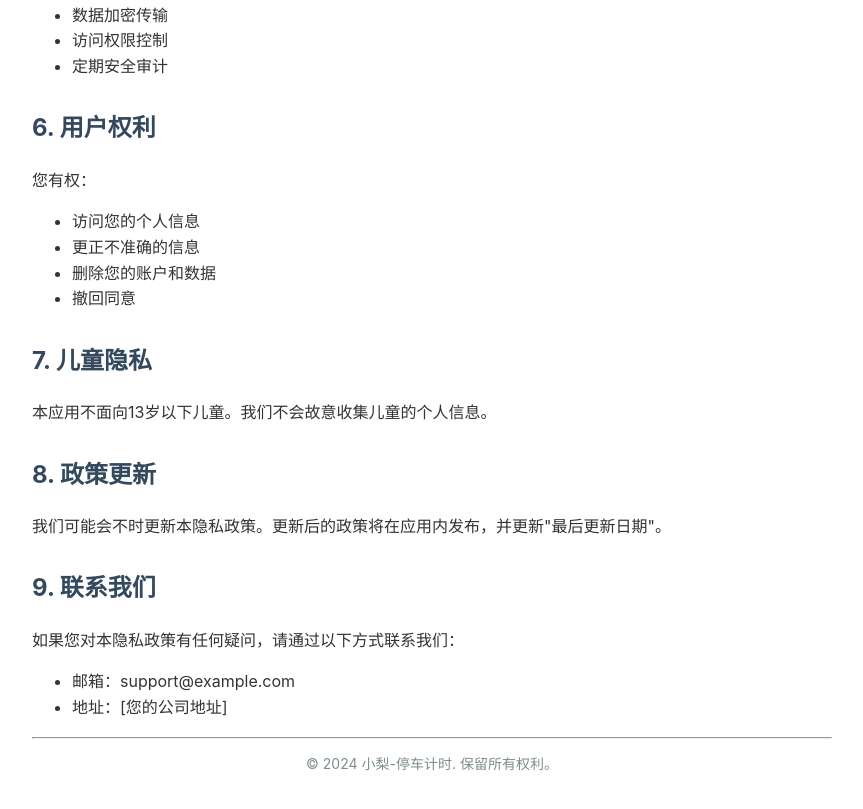
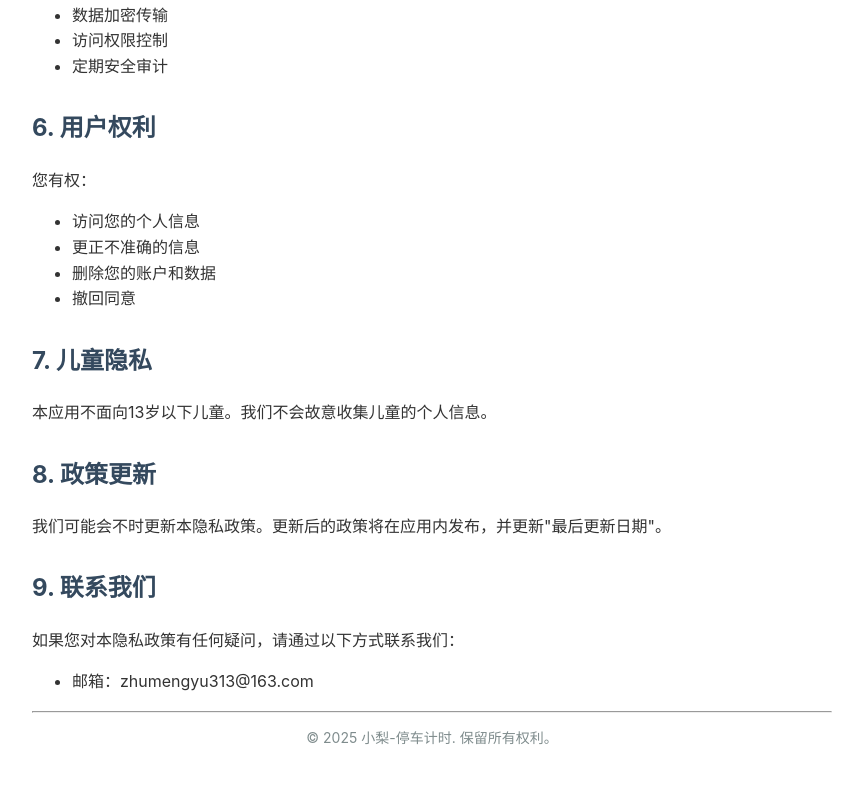
Before and after one commit to zhumengyu313/privacy-policy, a plain HTML site: page index.html in a window 1280 px wide. Shown: the part 1064-1873 px from the top of the page, without its empty margins (208-1071 px from the left). After the commit the page ends 1847 px from the top, so only its background shows below. Drawn offline with Linux system fonts and the light colour scheme.

Commit message:
Update index.html

```diff
--- a/index.html
+++ b/index.html
@@ -86,13 +86,12 @@
     <h2>9. 联系我们</h2>
     <p>如果您对本隐私政策有任何疑问，请通过以下方式联系我们：</p>
     <ul>
-        <li>邮箱：support@example.com</li>
-        <li>地址：[您的公司地址]</li>
+        <li>邮箱：zhumengyu313@163.com</li>
     </ul>
 
     <hr>
     <p style="text-align: center; color: #7f8c8d; font-size: 14px;">
-        © 2024 小梨-停车计时. 保留所有权利。
+        © 2025 小梨-停车计时. 保留所有权利。
     </p>
 </body>
 </html>
```
